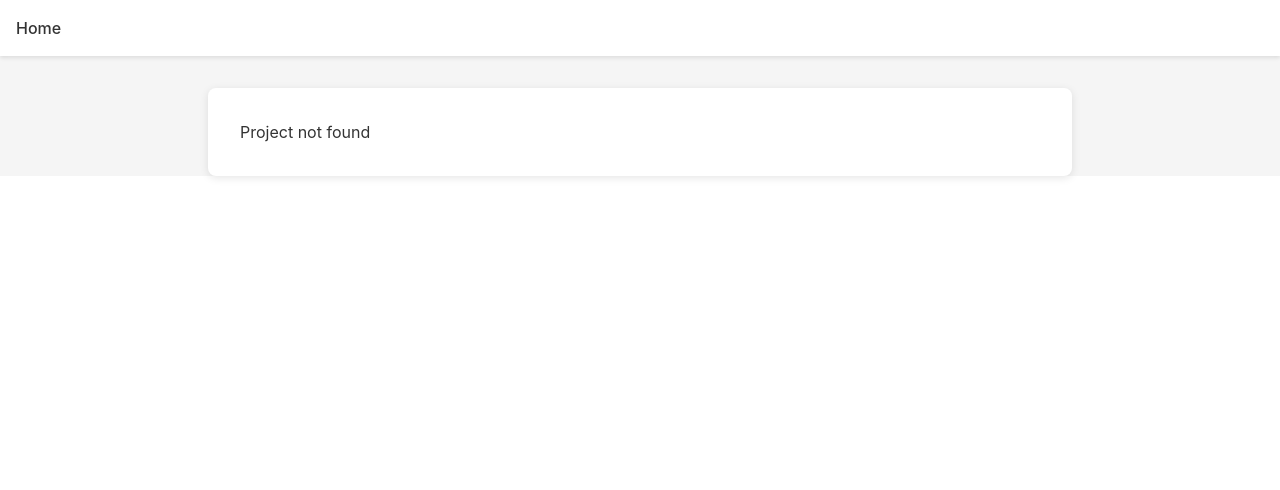
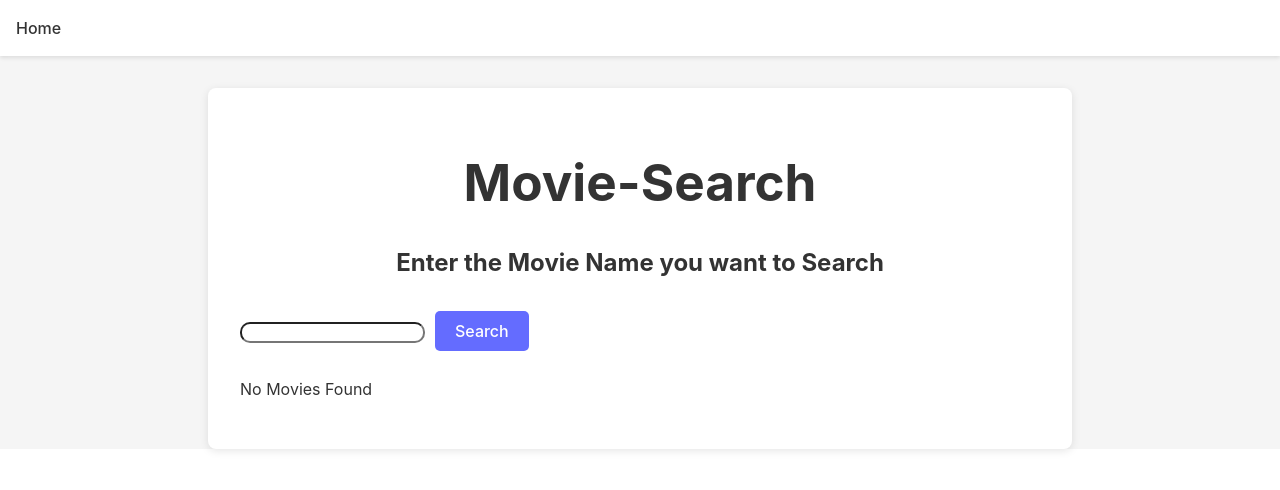
Before and after one commit to abdulsami-94/React-Projects, a React (Vite) app: page /project/Movie in a window 1280 px wide. Before the commit this address had no page. Shown: the top 490 px of the page. Built offline with nearby package versions, Linux system fonts and the light colour scheme.

Commit message:
ovie-Search App done

```diff
--- a/src/data/projects.js
+++ b/src/data/projects.js
@@ -1,4 +1,5 @@
 import Counter from '../projects/Counter/Counter';
+import App from '../projects/Movie-Search/App';
 
 const projects = [
   {
@@ -6,6 +7,12 @@ const projects = [
     title: 'Counter Program',
     description: 'Basic counter using React State',
     component: Counter,
+  },
+  {
+    id: 'Movie',
+    title: 'Movie Search App',
+    description: 'Simple Movie Search App using TMDB API',
+    component: App,
   }
 ];
 
--- /dev/null
+++ b/src/projects/Movie-Search/App.jsx
@@ -0,0 +1,44 @@
+import { useState } from "react";
+import "./Movie.css";
+import SearchBar from "./SearchBar";
+import MovieList from "./MovieList";
+import Header from "./Header";
+
+function App() {
+    const [movies, setMovies] = useState([]);
+    const [query, setQuery] = useState("");
+    const [loading, setLoading] = useState(false);
+
+    async function searchMovies() {
+        if (!query) return;
+
+        setLoading(true);
+
+        const res = await fetch(
+            `https://api.themoviedb.org/3/search/movie?api_key=${import.meta.env.VITE_TMDB_API_KEY}&query=${query}`
+        );
+        const data = await res.json();
+
+        setMovies(data.results);
+        setLoading(false);
+    }
+
+    return (
+        <>
+        <Header />
+        <SearchBar
+            query={query}
+            setQuery={setQuery}
+            onSearch={searchMovies}
+        />
+
+        {loading && <p>Loading...</p>}
+
+        {!loading && movies.length === 0 && <p>No Movies Found</p>}
+
+        <MovieList movies={movies} />
+        </>
+    );
+}
+
+export default App;
--- /dev/null
+++ b/src/projects/Movie-Search/Header.jsx
@@ -0,0 +1,10 @@
+function Header() {
+    return(
+        <header>
+            <h1>Movie-Search</h1>
+            <h2>Enter the Movie Name you want to Search</h2>
+        </header>
+    );
+}
+
+export default Header;
--- /dev/null
+++ b/src/projects/Movie-Search/Movie.css
@@ -0,0 +1,3 @@
+.searchBox {
+    border-radius: 10px;
+}
--- /dev/null
+++ b/src/projects/Movie-Search/MovieList.jsx
@@ -0,0 +1,11 @@
+function MovieList({ movies }) {
+    return (
+        <div>
+            {movies.map(movie => (
+                <p key={movie.id}>{movie.title}</p>
+            ))}
+        </div>
+    );
+}
+
+export default MovieList;
--- /dev/null
+++ b/src/projects/Movie-Search/SearchBar.jsx
@@ -0,0 +1,13 @@
+function SearchBar({ query, setQuery, onSearch }) {
+    return (
+        <div>
+            <input className="searchBox"
+            value={query}
+            onChange={e => setQuery(e.target.value)}
+            />
+            <button onClick={onSearch}>Search</button>
+        </div>
+    );
+}
+
+export default SearchBar;
```
Also changed, not shown: 1 other file (tests, documents, lock files or other folders).
